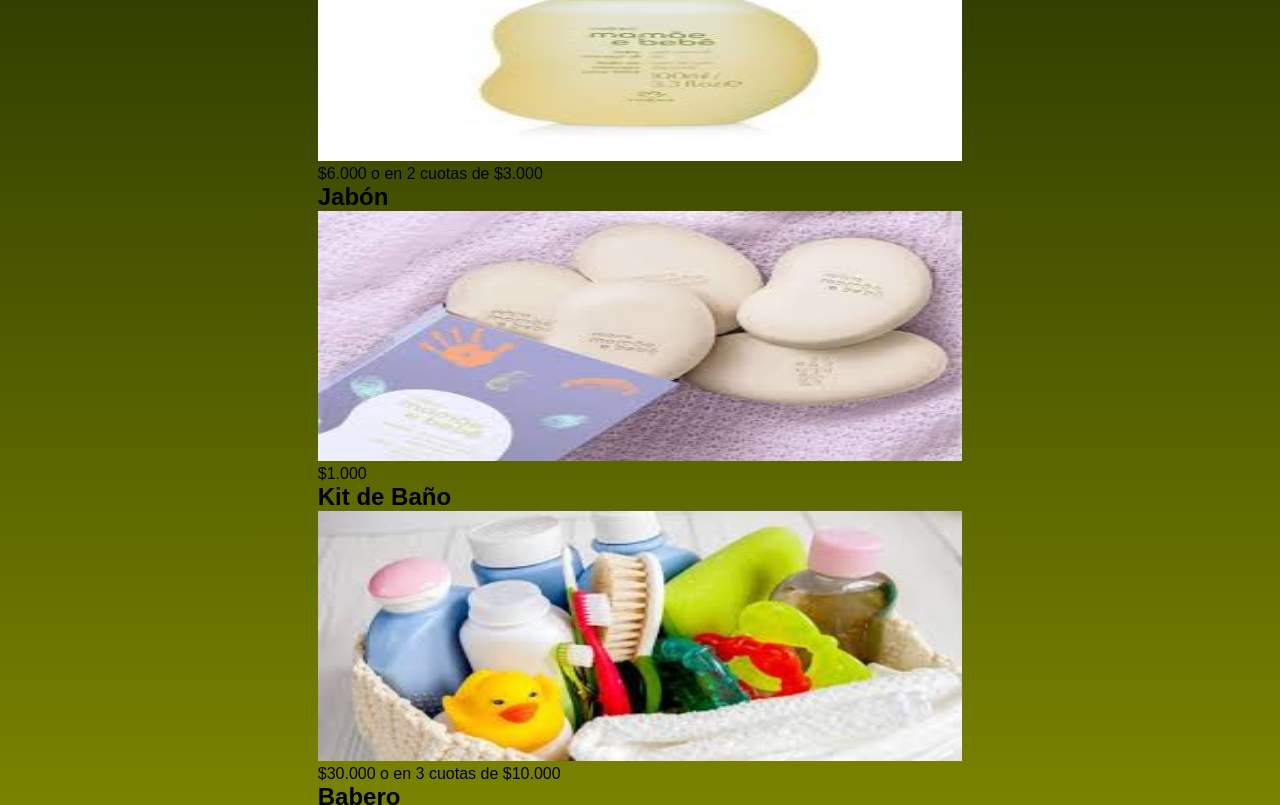
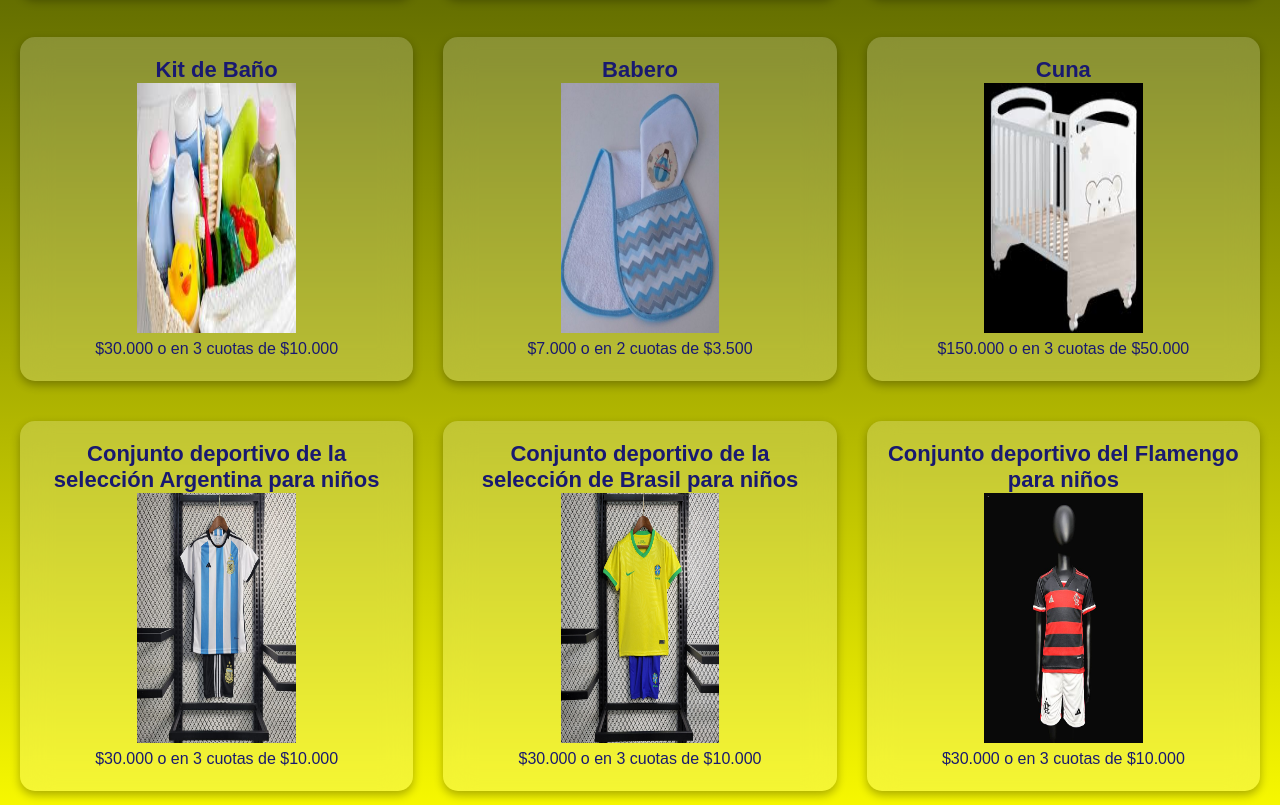
Before and after one commit to Edvanmr33/Comison-24226-Proyecto-Front-end-js, a plain HTML site: page productos.html in a window 1280 px wide. Shown: the part 554-1359 px from the top of the page. Drawn offline with Linux system fonts and the light colour scheme.

Commit message:
productos.html

```diff
--- a/productos.css
+++ b/productos.css
@@ -1,7 +1,7 @@
 :root {
     --color-principal: #191970;
     --color-secundario: #108d10;
-    --fuente-principal: Arial, Helvetica, sans-serif;
+        --fuente-principal: Arial, Helvetica, sans-serif;
 }
 
 * {
@@ -19,7 +19,7 @@ body {
     min-height: 100vh;
     flex-direction: column;
     padding: 20px;
-    }
+}
 
 header {
     width: 100%;
@@ -125,6 +125,11 @@ nav ul li a:hover {
     padding: 20px;
     border-radius: 15px;
     box-shadow: 0 4px 10px rgba(0, 0, 0, 0.3);
+    transition: transform 0.3s ease;
+}
+
+.Products .info:hover {
+    transform: translateY(-10px);
 }
 
 .Products .img {
@@ -137,18 +142,16 @@ nav ul li a:hover {
 
 .Products .info .info-1,
 .Products .info .info-2 {
-    color: var(--color-principal);
+ color: var(--color-principal);/
 }
 
 .Products .info .info-1 {
     font-size: 22px;
     font-weight: bold;
-    color: var(--color-principal);
 }
 
 .Products .info .info-2 {
     font-size: 16px;
-    color: var(--color-principal);
     line-height: 1.5;
 }
 
--- a/productos.html
+++ b/productos.html
@@ -4,7 +4,7 @@
     <meta charset="UTF-8">
     <meta name="viewport" content="width=device-width, initial-scale=1.0">
     <title>Contactos</title>
-    <link rel="stylesheet" href="contactos.css">
+    <link rel="stylesheet" href="productos.css">
 </head>
 <body>
 
@@ -28,55 +28,55 @@
   <section class="Products">
     <div class="info">
       <h1 class="info-1">Carrito</h1>
-      <img src="img/CARRITO.jfif" width="100%" height="250px"  alt="Carrito">
+      <img src="img/CARRITO.jfif" width="45%" height="250px"  alt="Carrito">
       <p class="info-2">$150.000 o en 3 cuotas de $50.000</p>
     </div>
 
     <div class="info">
       <h1 class="info-1">Aceite</h1>
-      <img src="img/ACEITE DE BEBE.jfif" width="100%" height="250px"  alt="Aceite de bebé">
+      <img src="img/ACEITE DE BEBE.jfif" width="45%" height="250px"  alt="Aceite de bebé">
       <p class="info-2">$6.000 o en 2 cuotas de $3.000</p>
     </div>
 
     <div class="info">
       <h1 class="info-1">Jabón</h1>
-      <img src="img/JABÓN.jfif" width="100%" height="250px"  alt="Jabón">
+      <img src="img/JABÓN.jfif" width="45%" height="250px"  alt="Jabón">
       <p class="info-2"> $1.000</p>
     </div>
 
     <div class="info">
       <h1 class="info-1">Kit de Baño</h1>
-      <img src="img/KIT DE BAÑO.jfif" width="100%" height="250px"  alt="Kit de baño">
+      <img src="img/KIT DE BAÑO.jfif" width="45%" height="250px"  alt="Kit de baño">
       <p class="info-2">$30.000 o en 3 cuotas de $10.000</p>
     </div>
 
     <div class="info">
       <h1 class="info-1">Babero</h1>
-      <img src="img/BABERO.jfif" width="100%" height="250px"  alt="Babero">
+      <img src="img/BABERO.jfif" width="45%" height="250px"  alt="Babero">
       <p class="info-2">$7.000 o en 2 cuotas de $3.500</p>
     </div>
 
     <div class="info">
       <h1 class="info-1">Cuna</h1>
-      <img src="img/CUNA.jfif" width="100%" height="250px"  alt="Cuna">
+      <img src="img/CUNA.jfif" width="45%" height="250px"  alt="Cuna">
       <p class="info-2">$150.000 o en 3 cuotas de $50.000</p>
     </div>
 
     <div class="info">
       <h1 class="info-1">Conjunto deportivo de la selección Argentina para niños</h1>
-      <img src="img/ROPITA ARGENTINA.jfif" width="100%" height="250px"  alt="Conjunto deportivo Argentina">
+      <img src="img/ROPITA ARGENTINA.jfif" width="45%" height="250px"  alt="Conjunto deportivo Argentina">
       <p class="info-2">$30.000 o en 3 cuotas de $10.000</p>
     </div>
 
     <div class="info">
       <h1 class="info-1">Conjunto deportivo de la selección de Brasil para niños</h1>
-      <img src="img/ROPITA BRASIL.jfif" width="100%" height="250px"  alt="Conjunto deportivo Brasil">
+      <img src="img/ROPITA BRASIL.jfif" width="45%" height="250px"  alt="Conjunto deportivo Brasil">
       <p class="info-2">$30.000 o en 3 cuotas de $10.000</p>
     </div>
 
     <div class="info">
       <h1 class="info-1">Conjunto deportivo del Flamengo para niños</h1>
-      <img src="img/ROPITA FLAMENGO.jfif" width="100%" height="250px"  alt="Conjunto deportivo Flamengo">
+      <img src="img/ROPITA FLAMENGO.jfif" width="45%" height="250px"  alt="Conjunto deportivo Flamengo">
       <p class="info-2">$30.000 o en 3 cuotas de $10.000</p>
     </div>
 
```
